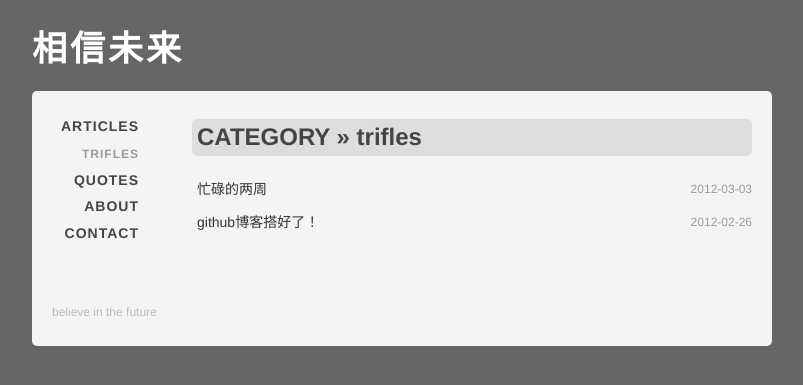
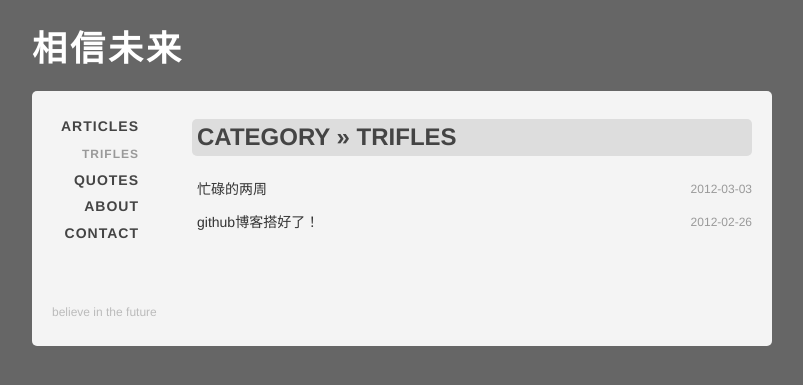
Before and after one commit to actan/actan.github.com, a Jekyll site: the page built from trifles.html, in a window 1280 px wide. Shown: the top 385 px of the page, without its empty margins (238-1041 px from the left). Built offline with Jekyll 4.4.1, drawn with Linux system fonts in a browser that asks for light colours; Markdown is read by kramdown in place of the engine named in the settings.

Commit message:
uppercase

```diff
--- a/css/style.css
+++ b/css/style.css
@@ -383,6 +383,7 @@ span.balloon {
 	-webki-border-radius:5px;
 	border-radius:5px;
 	background:#ddd;
+	text-transform: uppercase;
 }
 
 #logo {
--- a/trifles.html
+++ b/trifles.html
@@ -10,11 +10,6 @@ title: trifles
 
 <!-- category breadcrumb start -->
 {% include category_breadcrumb.textile %}
-<!--
-<div id="main">
-	<h1>CATEGORY » {{ page.title }}</h1>
-</div>
--->
 <!-- category breadcrumb end -->
 
 {% assign category_posts = site.categories.trifles %}
```
